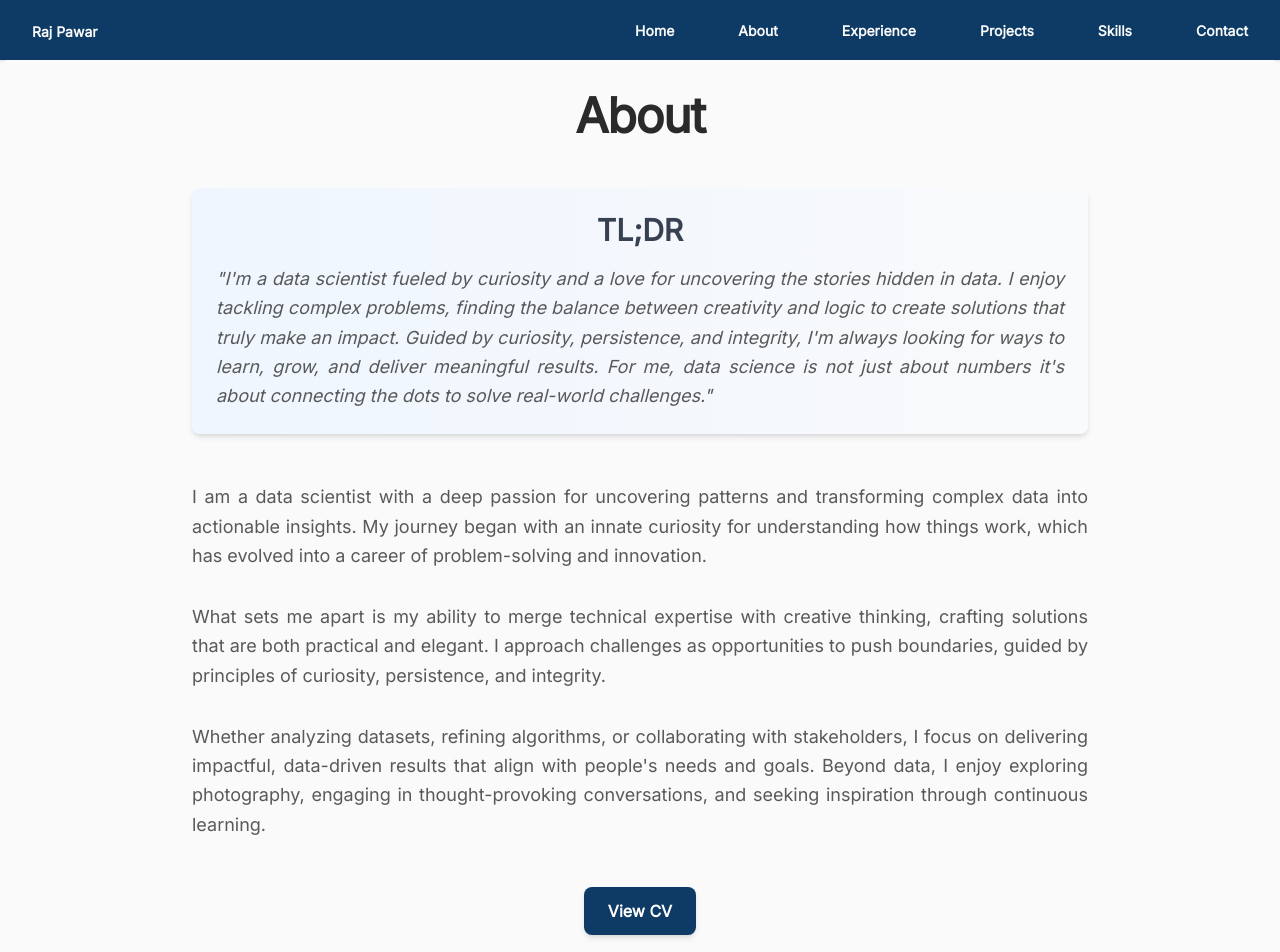
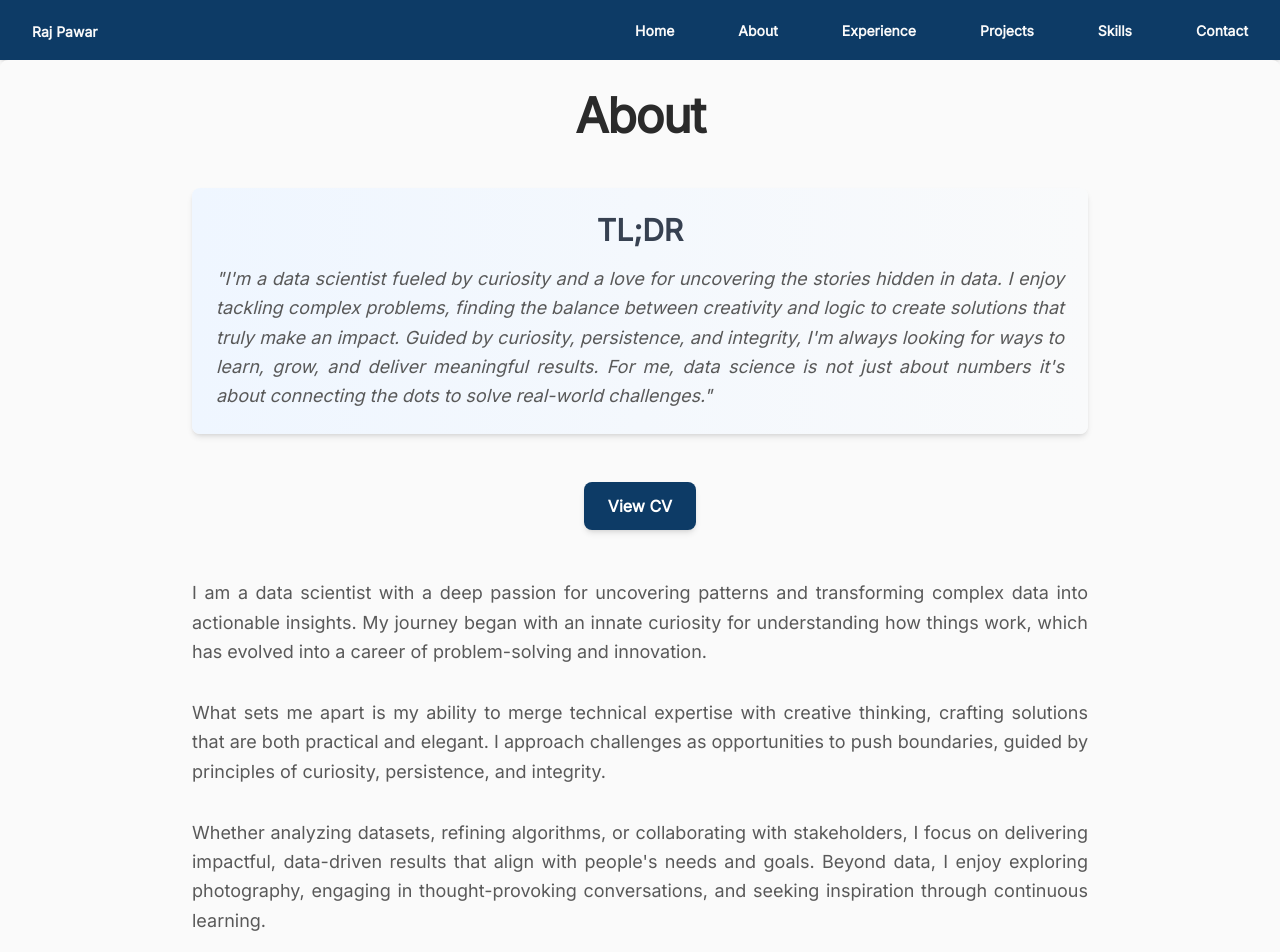
Before and after one commit to r-a-j/portfolio-v4, an Angular app: page /about in a window 1280 px wide. Shown: the top 952 px of the page. Built offline with nearby package versions, Linux system fonts and the light colour scheme.

Commit message:
UI/UX - Improved location of view cv button so that people actually find it

```diff
--- a/src/app/components/about/about.component.html
+++ b/src/app/components/about/about.component.html
@@ -11,20 +11,20 @@
             </p>
         </div>
 
+        <!-- Button -->
+        <div class="mt-8">
+            <button (click)="openCV()"
+                class="bg-blue-500 text-white font-semibold px-8 py-4 rounded-lg shadow-lg hover:bg-blue-600 transition-all duration-300 transform hover:scale-105">
+                {{ aboutContent.buttonText }}
+            </button>
+        </div>
+
         <!-- Full Content -->
         <div class="space-y-8 text-left">
             <p class="text-lg leading-relaxed text-gray-700 text-justify"
                 *ngFor="let paragraph of aboutContent.paragraphs">
                 {{ paragraph }}
             </p>
-        </div>
-
-        <!-- Button -->
-        <div class="mt-8">
-            <button (click)="openCV()"
-                class="bg-blue-500 text-white font-semibold px-8 py-4 rounded-lg shadow-lg hover:bg-blue-600 transition-all duration-300 transform hover:scale-105">
-                {{ aboutContent.buttonText }}
-            </button>
         </div>
 
         <!-- Modal (only for desktop and tablet) -->
```
